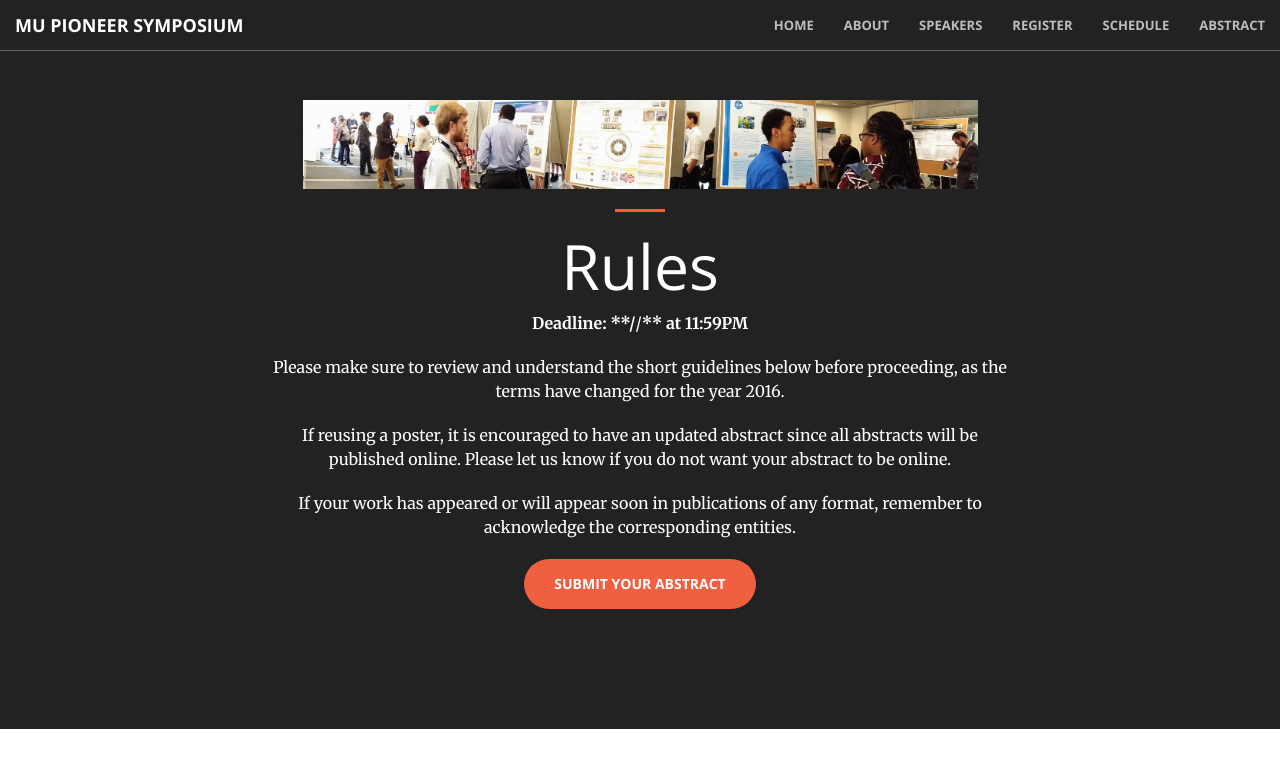
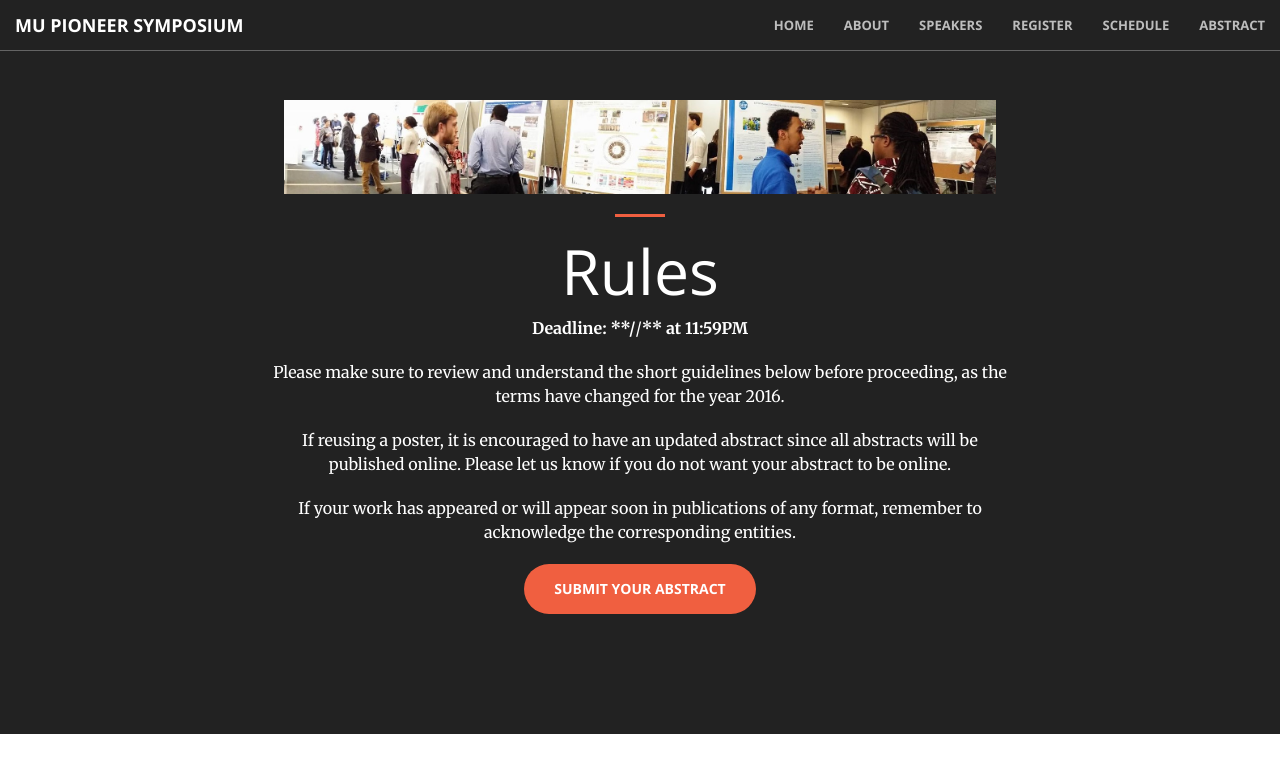
Before and after one commit to mupioneersymposium/mupioneersymposium.github.io, a Jekyll site: the page built from abstract.md, in a window 1280 px wide. Shown: the top 773 px of the page. Built offline with Jekyll 4.4.1, drawn with Linux system fonts in a browser that asks for light colours.

Commit message:
Update abstract.md

```diff
--- a/abstract.md
+++ b/abstract.md
@@ -3,7 +3,7 @@ layout: regular
 ---
 
 
-<img src="/posterview.jpg" style="max-width:90%"/>
+<img src="/posterview.jpg" style="max-width:95%"/>
 
 <hr style="clear: both;" />
 
```
